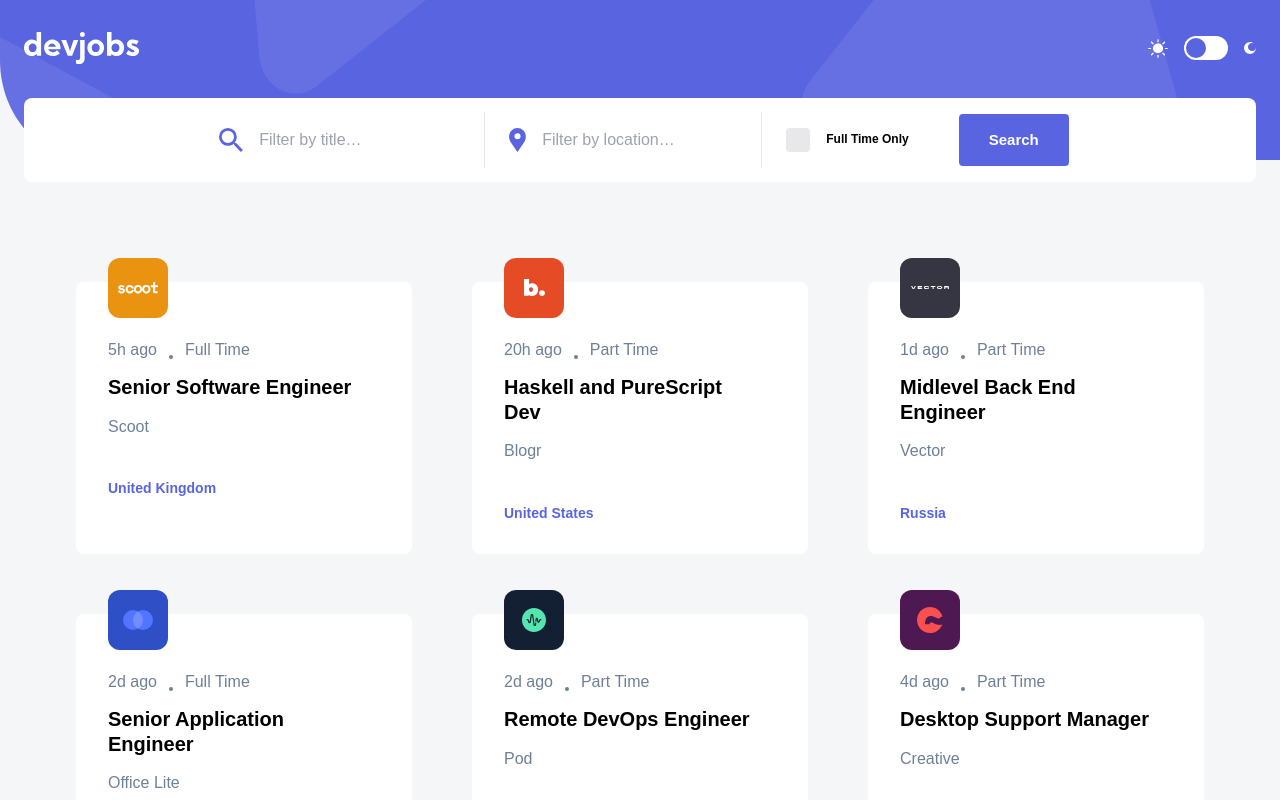
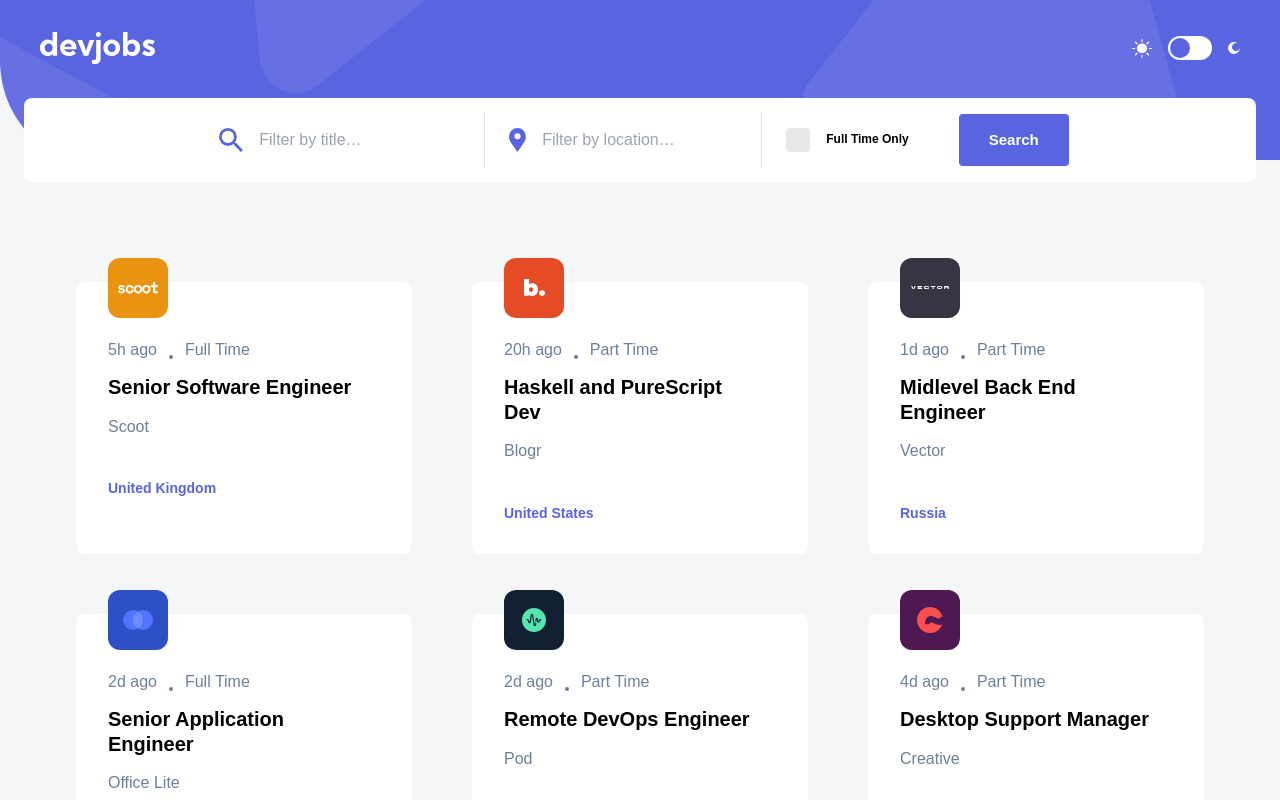
Before and after one commit to david19589/devjobs-web-app, a React (Vite) app: page / in a window 1280 px wide. Shown: the top 800 px of the page. Built offline with nearby package versions, Linux system fonts and the light colour scheme.

Commit message:
adjusted paddings in Home Component

```diff
--- a/src/Components/Header/index.tsx
+++ b/src/Components/Header/index.tsx
@@ -24,7 +24,7 @@ function Header(props: {
           alt="HeaderBackgroundTablet"
         />
       </div>
-      <div className="relative z-10 pt-[32px] pb-[72px] px-[24px]">
+      <div className="tablet:px-[40px] desktop:px-[165px] relative z-10 pt-[32px] pb-[72px] px-[24px]">
         <div className="flex justify-between items-center">
           <Link className="flex w-fit" to={"/"}>
             <img src={Logo} alt="Logo" />
```
